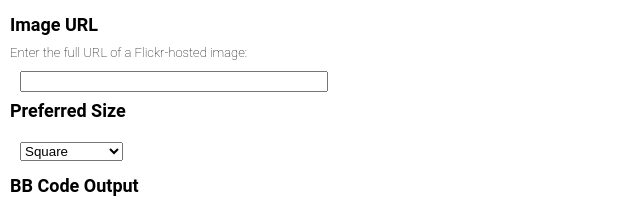
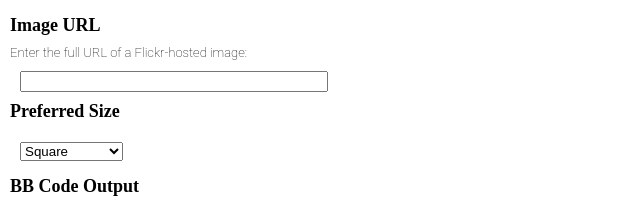
Before and after one commit to dvbsknd/FlickrToBBCode, a plain HTML site: page index.html in a window 1280 px wide. Shown: the top 204 px of the page, 0-640 px from the left. Drawn offline with Linux system fonts and the light colour scheme; a web font is replaced by a local one.

Commit message:
Testing commits via VS Code

```diff
--- a/css/style.css
+++ b/css/style.css
@@ -4,6 +4,7 @@ body {
 }
 
 h3 {
+    font-family: 'Zilla Slab';
     font-weight: 600;
     font-size: 18px;
     margin: 6px 0 12px 0;
```
Lines whose indentation alone changed are shown as unchanged.
